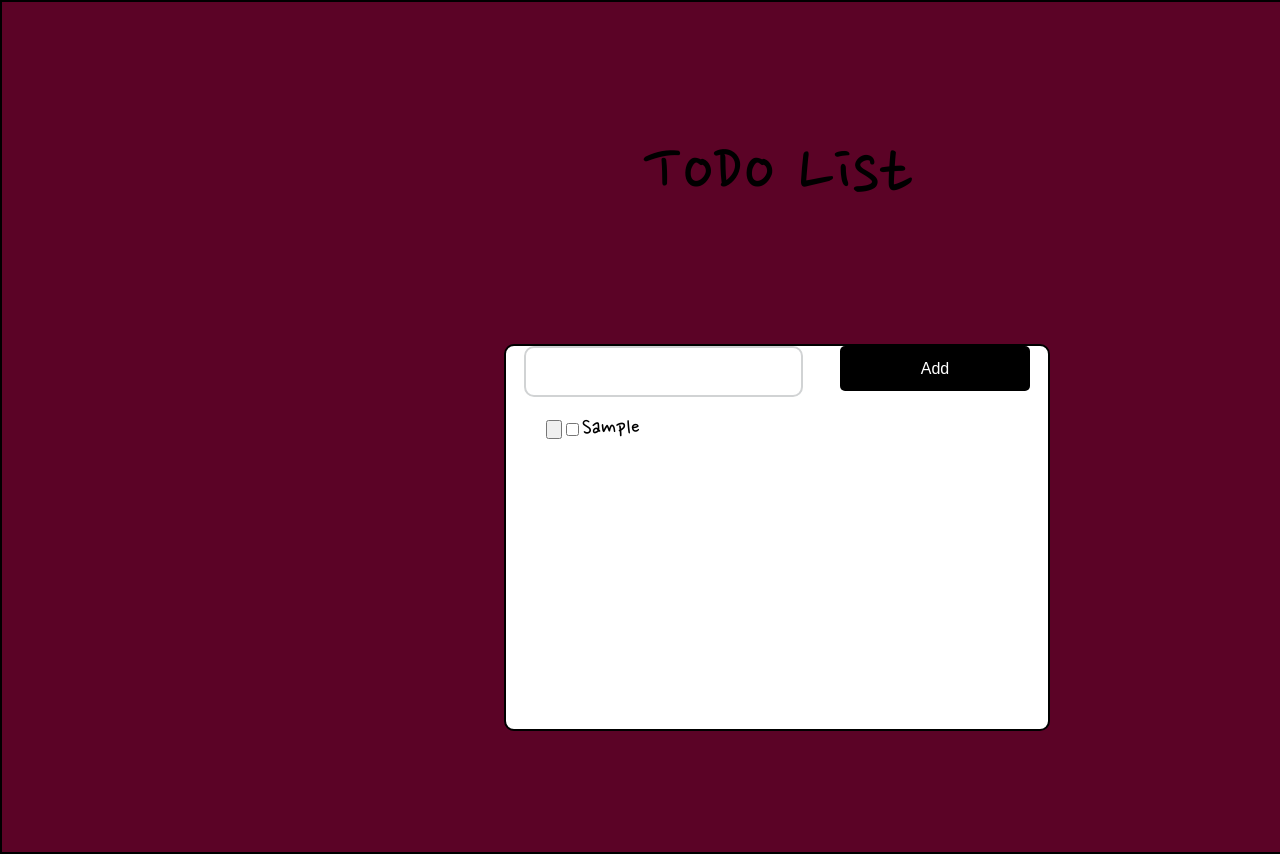
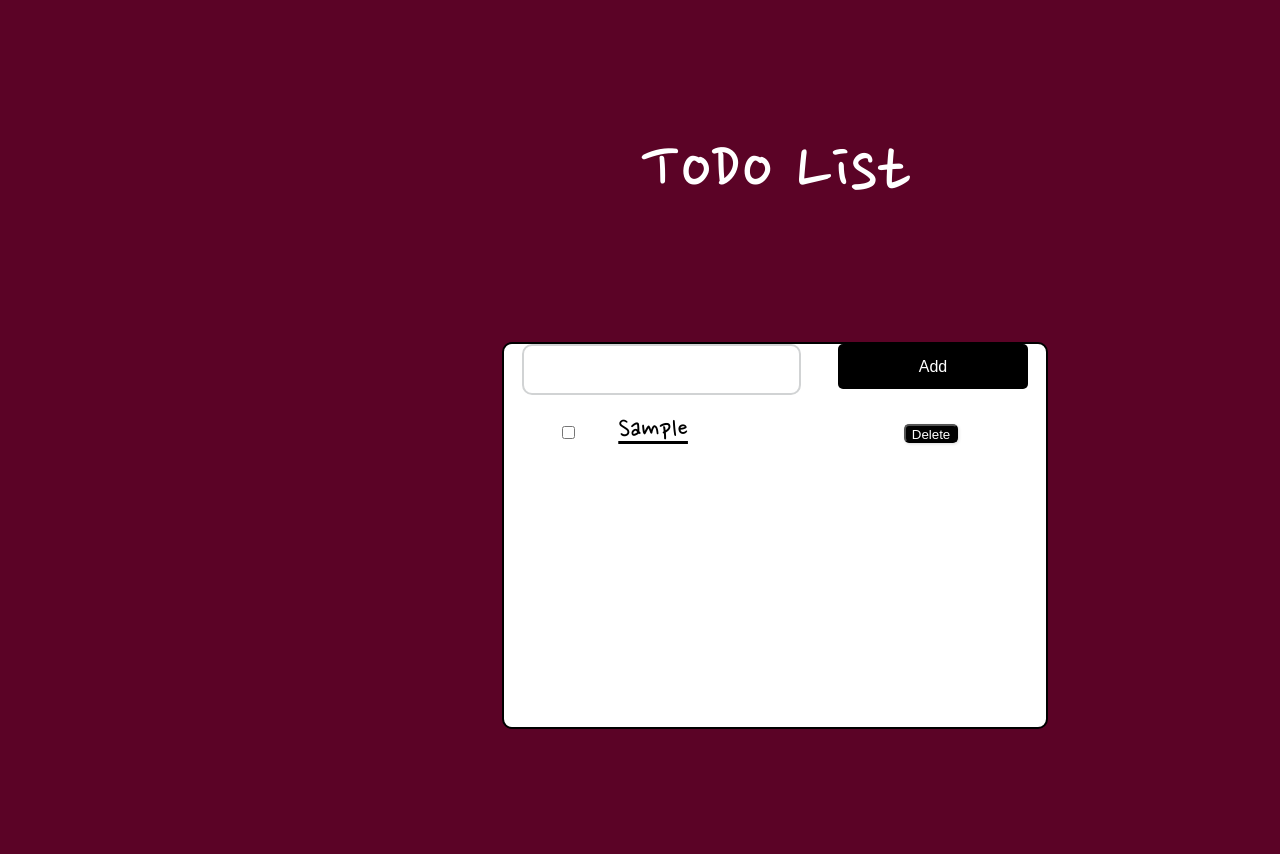
Before and after one commit to Luqmanmbutt/to-do-list, a React (Create React App) app: page / in a window 1280 px wide. Both pictures are taken after typing "Sample" into the empty fields and a click on the button "Add". Shown: the top 854 px of the page. Built offline with nearby package versions, Linux system fonts and the light colour scheme.

Commit message:
all css finished

```diff
--- a/src/App.css
+++ b/src/App.css
@@ -5,26 +5,33 @@
 
 .item-list {
   font-family: 'Nanum Pen Script', cursive;
-  font-size: 25px;
+  font-size: 30px;
+  text-decoration: underline;
+  justify-content: flex-end;
+
+
 }
+
 body{
   height: 100vh;
   background: #5b0326;
 }
+
 .form-container {
   display: flex;
   justify-content: space-around;
 }
+
 .app-wrapper {
   height: 850px;
   width: 1550px;
-  border: 2px solid black;
   background: #5b0326;
   display: flex;
   flex-direction: column;
   justify-content: space-evenly;
   align-items: center;
 }
+
 .title {
   font-size: 80px;
   /* border: #000000 2px solid; */
@@ -33,15 +40,17 @@ body{
   font-family: 'Nanum Pen Script', cursive;
   justify-content: center;
   display: flex;
+  color:white;
 }
+
 .main-container {
   border: 2px solid black;
   background: white;
   border-radius: 10px;
   width: 35%;
-  height: 45%;
+  min-height: 45%;
+}
 
-}
 .item-bar {
   width: 50%;
   height: 45px;
@@ -62,24 +71,36 @@ body{
   width: 35%;
   height: 45px;
   border-radius: 5px;
+
 }
 
 .btn:hover {
   background-color: red;
 }
+
 .delete-btn {
   height: 19px;
+  position: relative;
+  left: 360px;
+  cursor: pointer;
+  background: rgb(0, 0, 0);
+  border-radius: 5px;
+  box-shadow: 1px 1px 3px rgba(0,0,0,0.15);
+  color: #ffffff;
+
 
 }
 
 .list-text{
-  color:#000000
+  color:#000000;
+  position: relative;
+  right: 40px;
 
 }
 
 .list-text:checked + label {
   height: 20px;
   width: 20px;
-  color: red;
+  color: rgba(0, 0, 0, 0.413);
   text-decoration: line-through;
 }
--- a/src/App.js
+++ b/src/App.js
@@ -20,12 +20,13 @@ function App() {
 
     //bug is that if there are 2 of the same strings being passed through indexOf it return the index position of the first one it finds.
     const indexPosition = list.indexOf(event.target.value)
-    console.log("indexPosition", indexPosition)
 
 
     setItemList(list.splice(indexPosition, 1))
 
     // console.log("list", list)
+
+
 
   }
 
@@ -62,6 +63,7 @@ function App() {
 
   return (
     <div className='app-wrapper'>
+       {/* parent container */}
       <div className='title'>ToDo List </div>
       <div className="main-container">
         <form className="form-container" onSubmit={submitValue}>
@@ -75,7 +77,7 @@ function App() {
                 <div className="item-list">
                   {/* <input value={item} type="checkbox" /> */}
                   <button className='delete-btn' value={item} onClick={removeItem}>
-                    {/*  */}
+                    Delete
                   </button>
                   {/* <input type= "checkbox" className={checkbox ? "list-text-checked" : "list-text-unchecked"} /> */}
                   <input type="checkbox" className="list-text" />
```
